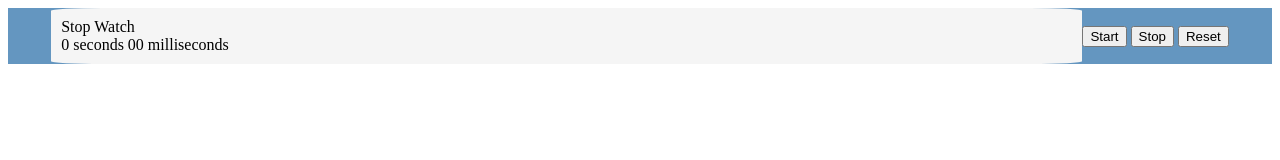
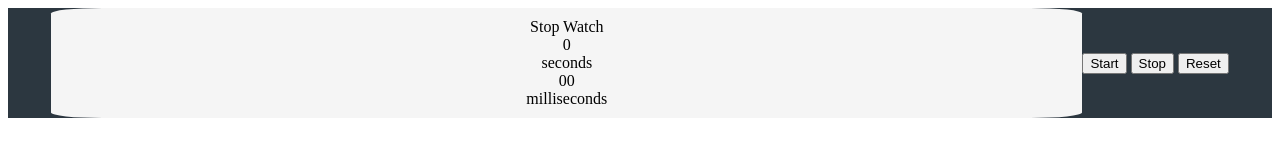
Before and after one commit to Andre-Turner/stopWatch, a plain HTML site: page index.html in a window 1280 px wide. Drawn offline with Linux system fonts and the light colour scheme.

Commit message:
stopWatchUpdate

```diff
--- a/style.css
+++ b/style.css
@@ -3,7 +3,7 @@ body {
 }
 
 .windowshell {
-    background-color: rgba(73, 131, 181, 0.849);
+    background-color: rgba(6, 19, 30, 0.849);
     flex-grow: 1;
     display: flex;
     align-items: center;
@@ -15,5 +15,8 @@ body {
     background-color: whitesmoke;
     width: 80%;
     padding: 10px;
-
+    display: flex;
+    flex-direction: column;
+    align-items: center;
+    justify-content: center;
 }
```
